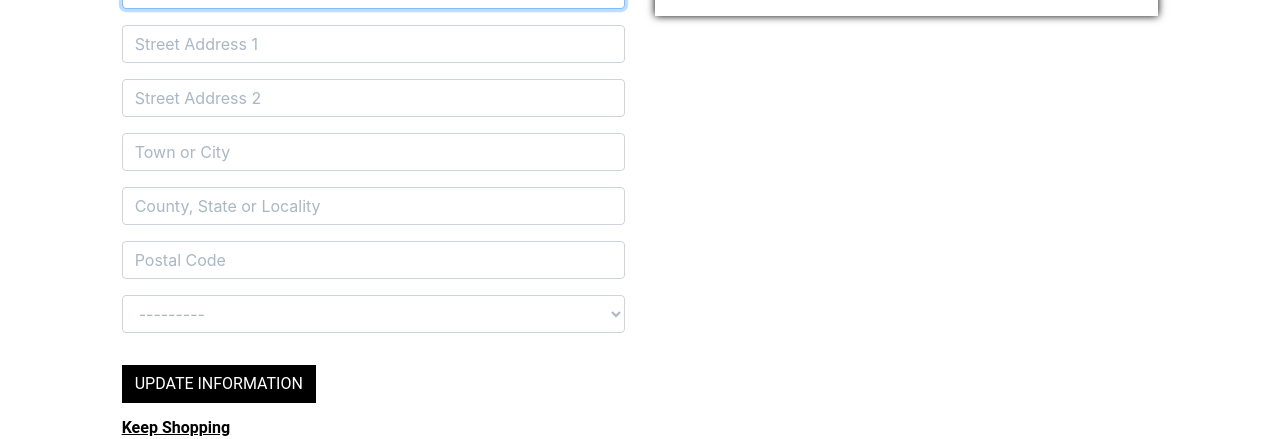
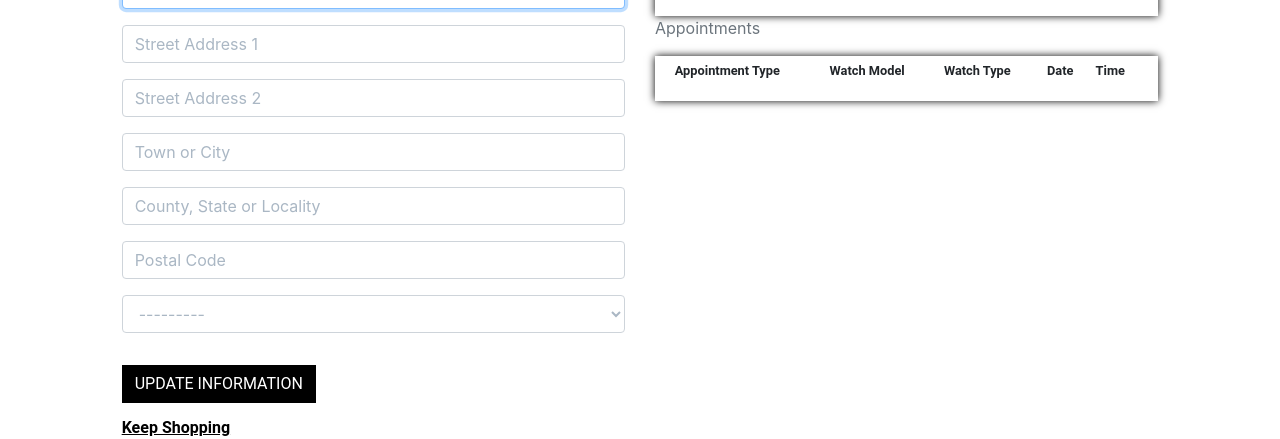
Before and after one commit to Bealby/grandpas-pocket-watch-shop, a Django app: page /profile/ in a window 1280 px wide. Shown: the part 405-844 px from the top of the page. Run offline with Django 3.2, Linux system fonts and the light colour scheme; the visitor is signed in with stand-in values (Sample User, id 1); data comes from the database, SQL or seed files in the repository; data that the repository does not hold is empty; some libraries are stand-ins or nearby versions.

Commit message:
Updated Appointment model. Updated views.py in profiles

```diff
--- a/profiles/templates/profiles/profile.html
+++ b/profiles/templates/profiles/profile.html
@@ -69,6 +69,30 @@
                             </table>
                         </div>
                     </div>
+                    <p class="text-muted">Appointments</p>
+                    <div class="col-12 order-body">
+                        <div class="order-history table-responsive">
+                            <table class="table table-sm table-borderless">
+                                <thead>
+                                    <tr>
+                                        <th class="small"><span style="font-weight: bold;">Appointment Type</span></th>
+                                        <th class="small"><span style="font-weight: bold;">Watch Model</span></th>
+                                        <th class="small"><span style="font-weight: bold;">Watch Type</span></th>
+                                        <th class="small"><span style="font-weight: bold;">Date</span></th>
+                                        <th class="small"><span style="font-weight: bold;">Time</span></th>
+                                    </tr>
+                                </thead>
+                                <tbody>
+                                    {% for appointment in appointments %}
+                                    <tr>
+                                        <td class="small">{{ appointment.date }}</td>
+                                        <td></td>
+                                    </tr>
+                                    {% endfor %}
+                                </tbody>
+                            </table>
+                        </div>
+                    </div>
                 </div>
             </div>
         </div>
--- a/profiles/views.py
+++ b/profiles/views.py
@@ -23,11 +23,13 @@ def profile(request):
     else:
         form = UserProfileForm(instance=profile)
     orders = profile.orders.all()
+    appointments = profile.appointments.all()
 
     template = 'profiles/profile.html'
     context = {
         'form': form,
         'orders': orders,
+        'appointments': appointments,
         'on_profile_page': True
     }
 
--- a/services/forms.py
+++ b/services/forms.py
@@ -27,6 +27,7 @@ class AppointmentForm(forms.ModelForm):
         self.fields['date'].widget.attrs['class'] = 'datepicker'
 
         placeholders = {
+            'user_profile': 'Full Name',
             'name': 'Full Name',
             'email': 'Email',
             'appointment_type': '',
--- a/services/models.py
+++ b/services/models.py
@@ -1,4 +1,6 @@
 from django.db import models
+
+from profiles.models import UserProfile
 
 
 class AppointmentType(models.Model):
@@ -61,6 +63,8 @@ class AppointmentTime(models.Model):
 
 class Appointment(models.Model):
     name = models.CharField(max_length=254)
+    user_profile = models.ForeignKey(UserProfile, on_delete=models.SET_NULL,
+                                     null=True, blank=True, related_name='appointments')
     email = models.EmailField(max_length=70)
     appointment_type = models.ForeignKey('AppointmentType', null=True,
                                          on_delete=models.SET_NULL)
--- a/services/templates/services/edit_appointment.html
+++ b/services/templates/services/edit_appointment.html
@@ -78,11 +78,11 @@
                 <div class="col-sm-12 col-md-12 col-lg-6">
                     <div class="row">
                         <div class="col-lg-10 offset-lg-1 contact-form">
-                            <h3 class="text-uppercase text-center font-weight-bold pb-4">Book an appointment</h3>
+                            <h3 class="text-uppercase text-center font-weight-bold pb-4">Edit an appointment</h3>
                             <form method="post">
                                 {% csrf_token %} {{ form|crispy }}
                                 <div class="form-actions text-center">
-                                    <button type="submit" class="btn-default text-uppercase font-weight-bold pl-4 pr-4 pt-2 pb-2">Confirm Appointment&nbsp;&nbsp;<i class="fas fa-check-square"></i></button>
+                                    <button type="submit" class="btn-default text-uppercase font-weight-bold pl-4 pr-4 pt-2 pb-2">Update Appointment&nbsp;&nbsp;<i class="fas fa-check-square"></i></button>
                                 </div>
                             </form>
                         </div>
--- a/services/urls.py
+++ b/services/urls.py
@@ -3,6 +3,5 @@ from . import views
 
 urlpatterns = [
     path('', views.services, name='services'),
-    path('edit_appointment/', views.edit_appointment, name='edit_appointment'),
     path('services_success/', views.services_success, name='services_success'),
 ]
```
Also changed, not shown: services/views.py (+0 -12 lines), services/migrations/0015_appointment_user_profile.py (added).
